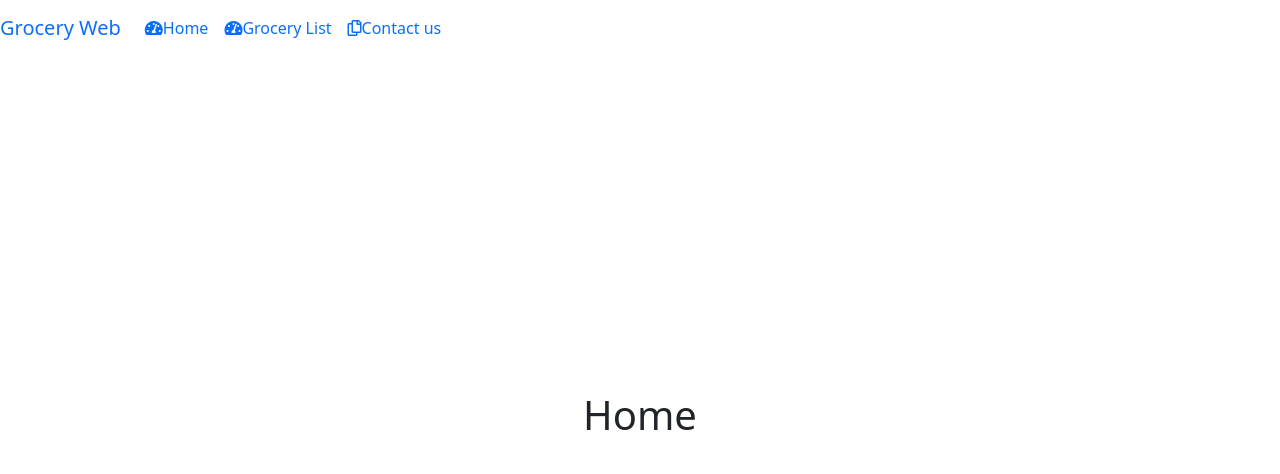
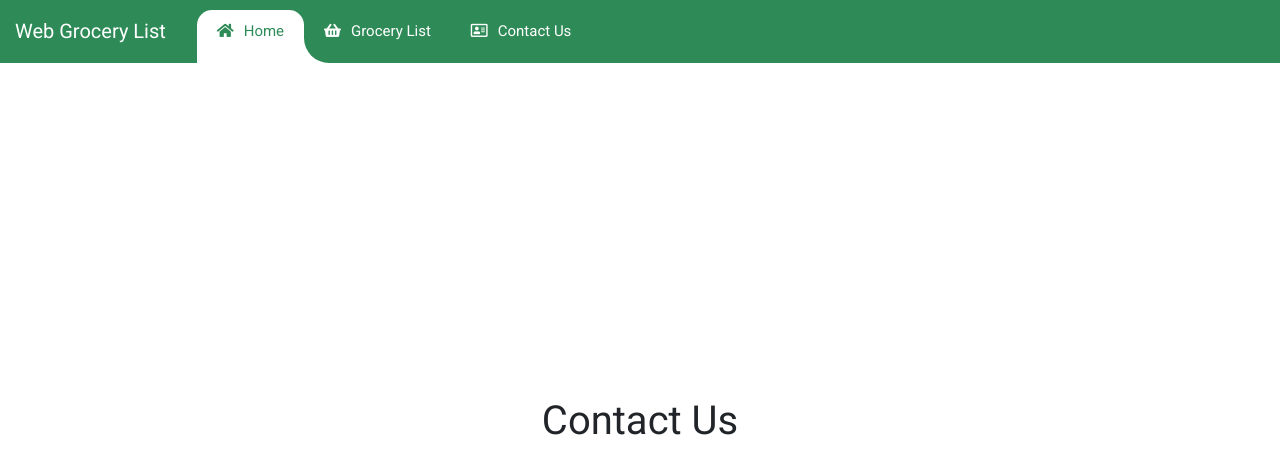
Before and after one commit to papi106/Proiect_PIU, a React (Create React App) app: page /contact in a window 1280 px wide. Before the commit this address led to /. Shown: the top 474 px of the page. Built offline with nearby package versions, Linux system fonts and the light colour scheme.

Commit message:
Finished navbar for the app

```diff
--- a/package.json
+++ b/package.json
@@ -7,6 +7,7 @@
     "@testing-library/react": "^11.2.7",
     "@testing-library/user-event": "^12.8.3",
     "bootstrap": "^5.1.0",
+    "jquery": "^3.6.0",
     "react": "^17.0.2",
     "react-dom": "^17.0.2",
     "react-router-dom": "^5.2.0",
--- a/public/index.html
+++ b/public/index.html
@@ -15,21 +15,15 @@
       user's mobile device or desktop. See https://developers.google.com/web/fundamentals/web-app-manifest/
     -->
     <link rel="manifest" href="%PUBLIC_URL%/manifest.json" />
+    <!--Font Awesome-->
     <link rel="stylesheet" href="https://use.fontawesome.com/releases/v5.11.2/css/all.css"/>
     <title>Proiectarea Interfetelor Utilizator - Proiect</title>
   </head>
   <body>
     <noscript>You need to enable JavaScript to run this app.</noscript>
     <div id="root"></div>
-    <!--
-      This HTML file is a template.
-      If you open it directly in the browser, you will see an empty page.
-
-      You can add webfonts, meta tags, or analytics to this file.
-      The build step will place the bundled scripts into the <body> tag.
-
-      To begin the development, run `npm start` or `yarn start`.
-      To create a production bundle, use `npm run build` or `yarn build`.
-    -->
+    <!--Scrips-->
+    <script src="https://code.jquery.com/jquery-3.5.1.slim.min.js" integrity="sha384-DfXdz2htPH0lsSSs5nCTpuj/zy4C+OGpamoFVy38MVBnE+IbbVYUew+OrCXaRkfj" crossorigin="anonymous"></script>
+    <script src="https://cdn.jsdelivr.net/npm/bootstrap@4.6.0/dist/js/bootstrap.bundle.min.js" integrity="sha384-Piv4xVNRyMGpqkS2by6br4gNJ7DXjqk09RmUpJ8jgGtD7zP9yug3goQfGII0yAns" crossorigin="anonymous"></script>
   </body>
 </html>
--- a/src/App.js
+++ b/src/App.js
@@ -1,23 +1,29 @@
 import React from 'react';
-import { BrowserRouter as Router, Route, Redirect, Switch } from 'react-router-dom';
+import {
+  BrowserRouter as Router,
+  Route,
+  Redirect,
+  Switch
+} from 'react-router-dom';
+
 import Contact from './pages/Contact/Contact';
+import Home from './pages/Home/Home';
 import GroceryList from './pages/GroceryList/GroceryList';
-import Home from './pages/Home/Home';
 import Navbar from './components/Navbar/Navbar';
 
 const App = () => {
   return (
    <Router>
-      <Navbar />
+    <Navbar/>
     <main>
       <Switch>
         <Route path="/" exact>
           <Home/>
         </Route>
-          <Route path="grocerylist" exact>
+        <Route path="/grocery" exact>
           <GroceryList/>
         </Route>
-          <Route path="contact" exact>
+        <Route path="/contact" exact>
           <Contact/>
         </Route>
         <Redirect to="/" />
--- a/src/components/Navbar/Navbar.css
+++ b/src/components/Navbar/Navbar.css
@@ -0,0 +1,144 @@
+@import url("https://fonts.googleapis.com/css?family=Roboto");
+
+body {
+  font-family: "Roboto", sans-serif;
+  background: white;
+}
+* {
+  margin: 0;
+  padding: 0;
+}
+i {
+  margin-right: 10px;
+}
+.navbar-logo {
+  padding: 15px;
+  color: #fff;
+  pointer-events: none;
+}
+.navbar-mainbg {
+  background-color: #2e8b57;
+  padding: 0px;
+}
+#navbarSupportedContent {
+  overflow: hidden;
+  position: relative;
+}
+#navbarSupportedContent ul {
+  padding: 0px;
+  margin: 0px;
+}
+#navbarSupportedContent ul li a i {
+  margin-right: 10px;
+}
+#navbarSupportedContent li {
+  list-style-type: none;
+  float: left;
+}
+#navbarSupportedContent ul li a {
+  color: white;
+  text-decoration: none;
+  font-size: 15px;
+  display: block;
+  padding: 20px 20px;
+  transition-duration: 0.6s;
+  transition-timing-function: cubic-bezier(0.68, -0.55, 0.265, 1.55);
+  position: relative;
+}
+#navbarSupportedContent > ul > li.active > a {
+  color: #2e8b57;
+  background-color: transparent;
+  transition: all 0.7s;
+}
+#navbarSupportedContent a:not(:only-child):after {
+  content: "\f105";
+  position: absolute;
+  right: 20px;
+  top: 10px;
+  font-size: 14px;
+  font-family: "Font Awesome 5 Free";
+  display: inline-block;
+  padding-right: 3px;
+  vertical-align: middle;
+  font-weight: 900;
+  transition: 0.5s;
+}
+#navbarSupportedContent .active > a:not(:only-child):after {
+  transform: rotate(90deg);
+}
+
+.hori-selector {
+  display: inline-block;
+  position: absolute;
+  height: 100%;
+  top: 0px;
+  left: 0px;
+  transition-duration: 0.6s;
+  transition-timing-function: cubic-bezier(0.68, -0.55, 0.265, 1.55);
+  background-color: #fff;
+  border-top-left-radius: 15px;
+  border-top-right-radius: 15px;
+  margin-top: 10px;
+}
+.hori-selector .right,
+.hori-selector .left {
+  position: absolute;
+  width: 25px;
+  height: 25px;
+  background-color: #fff;
+  bottom: 10px;
+}
+.hori-selector .right {
+  right: -25px;
+}
+.hori-selector .left {
+  left: -25px;
+}
+.hori-selector .right:before,
+.hori-selector .left:before {
+  content: "";
+  position: absolute;
+  width: 50px;
+  height: 50px;
+  border-radius: 50%;
+  background-color: #2e8b57;
+}
+.hori-selector .right:before {
+  bottom: 0;
+  right: -25px;
+}
+.hori-selector .left:before {
+  bottom: 0;
+  left: -25px;
+}
+@media (max-width: 991px) {
+  #navbarSupportedContent ul li a {
+    padding: 12px 30px;
+  }
+  .hori-selector {
+    margin-top: 0px;
+    margin-left: 10px;
+    border-radius: 0;
+    border-top-left-radius: 25px;
+    border-bottom-left-radius: 25px;
+  }
+  .hori-selector .left,
+  .hori-selector .right {
+    right: 10px;
+  }
+  .hori-selector .left {
+    top: -25px;
+    left: auto;
+  }
+  .hori-selector .right {
+    bottom: -25px;
+  }
+  .hori-selector .left:before {
+    left: -25px;
+    top: -25px;
+  }
+  .hori-selector .right:before {
+    bottom: -25px;
+    left: -25px;
+  }
+}
--- a/src/components/Navbar/Navbar.js
+++ b/src/components/Navbar/Navbar.js
@@ -1,29 +1,67 @@
-import React from 'react';
-//import '.Navbar.css';
+import React , {useEffect} from 'react'
+import './Navbar.css';
 import { NavLink } from 'react-router-dom';
+import $ from 'jquery';
 
 const Navbar = () => {
+
+  function animation(){
+    var tabsNewAnim = $('#navbarSupportedContent');
+    var activeItemNewAnim = tabsNewAnim.find('.active');
+    var activeWidthNewAnimHeight = activeItemNewAnim.innerHeight();
+    var activeWidthNewAnimWidth = activeItemNewAnim.innerWidth();
+    var itemPosNewAnimTop = activeItemNewAnim.position();
+    var itemPosNewAnimLeft = activeItemNewAnim.position();
+    $(".hori-selector").css({
+      "top":itemPosNewAnimTop.top + "px",
+      "left":itemPosNewAnimLeft.left + "px",
+      "height": activeWidthNewAnimHeight + "px",
+      "width": activeWidthNewAnimWidth + "px"
+    });
+    $("#navbarSupportedContent").on("click","li",function(e){
+      $('#navbarSupportedContent ul li').removeClass("active");
+      $(this).addClass('active');
+      var activeWidthNewAnimHeight = $(this).innerHeight();
+      var activeWidthNewAnimWidth = $(this).innerWidth();
+      var itemPosNewAnimTop = $(this).position();
+      var itemPosNewAnimLeft = $(this).position();
+      $(".hori-selector").css({
+        "top":itemPosNewAnimTop.top + "px",
+        "left":itemPosNewAnimLeft.left + "px",
+        "height": activeWidthNewAnimHeight + "px",
+        "width": activeWidthNewAnimWidth + "px"
+      });
+    });
+  }
+
+  useEffect(() => {
+
+    animation();
+    $(window).on('resize', function(){
+      setTimeout(function(){ animation(); }, 500);
+    });
+
+  }, []);
+
   return (
   <nav className="navbar navbar-expand-lg navbar-mainbg">
 
       <NavLink className="navbar-brand navbar-logo" to="/" exact>
-                Grocery Web
+        Web Grocery List
       </NavLink>
+
 
       <button
         className="navbar-toggler"
-                type="button"
-                data-toggle="collapse"
-                data-target="#navbarSupportedContent"
-                aria-controls="navbarSupportedContent"
-                aria-expanded="false"
-                aria-label="Toggle navigation">
+        onClick={ function(){
+          setTimeout(function(){ animation(); });
+        }}
+        type="button" data-toggle="collapse" data-target="#navbarSupportedContent" aria-controls="navbarSupportedContent" aria-expanded="false" aria-label="Toggle navigation">
         <i className="fas fa-bars text-white"></i>
       </button>
 
       <div
-                className="collapse navbar-collapse"
-                id="navbarSupportedContent">
+        className="collapse navbar-collapse" id="navbarSupportedContent">
         <ul className="navbar-nav ml-auto">
 
             <div className="hori-selector">
@@ -33,25 +71,28 @@ const Navbar = () => {
 
             <li className="nav-item active">
               <NavLink className="nav-link" to="/" exact>
-                            <i className="fas fa-tachometer-alt"></i>
-                            Home
+                <i
+                className="fas fa-home">
+                </i>Home
               </NavLink>
             </li>
 
-                    <li className="nav-item active">
-                        <NavLink className="nav-link" to="/grocerylist" exact>
-                            <i className="fas fa-tachometer-alt"></i>
-                            Grocery List
+            <li className="nav-item">
+              <NavLink className="nav-link" to="/grocery" exact>
+                <i
+                className="fas fa-shopping-basket">
+                </i>Grocery List
               </NavLink>
             </li>
 
-                    <li className="nav-item active">
+
+            <li className="nav-item">
               <NavLink className="nav-link" to="/contact" exact>
-                            <i className="far fa-copy"></i>
-                            Contact us
+                <i
+                className="far fa-address-card">
+                </i>Contact Us
               </NavLink>
             </li>
-
         </ul>
       </div>
   </nav>
--- a/src/pages/Contact/Contact.js
+++ b/src/pages/Contact/Contact.js
@@ -1,11 +1,10 @@
-import React from 'react';
-
+import React from 'react'
 const Contact = () => {
   return (
     <div className="container">
 
       <h1 className="text-center" style={{paddingTop: "30%"}}>
-                Contact us
+        Contact Us
       </h1>
 
     </div>
--- a/src/pages/GroceryList/GroceryList.js
+++ b/src/pages/GroceryList/GroceryList.js
@@ -1,5 +1,4 @@
-import React from 'react';
-
+import React from 'react'
 const GroceryList = () => {
   return (
     <div className="container">
--- a/src/pages/Home/Home.js
+++ b/src/pages/Home/Home.js
@@ -1,5 +1,4 @@
-import React from 'react';
-
+import React from 'react'
 const Home = () => {
   return (
     <div className="container">
```
Also changed, not shown: 1 other file (tests, documents, lock files or other folders). Lines whose indentation alone changed are shown as unchanged.
